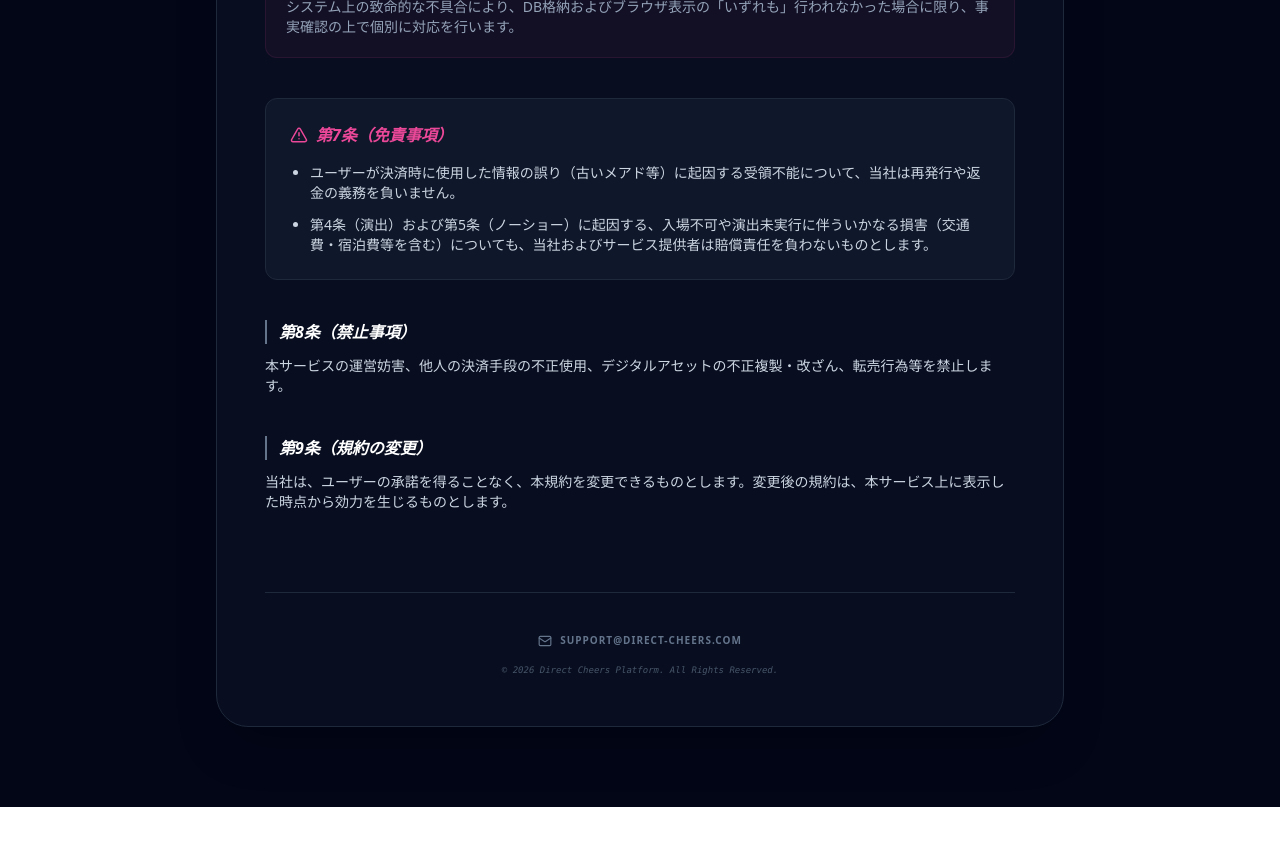
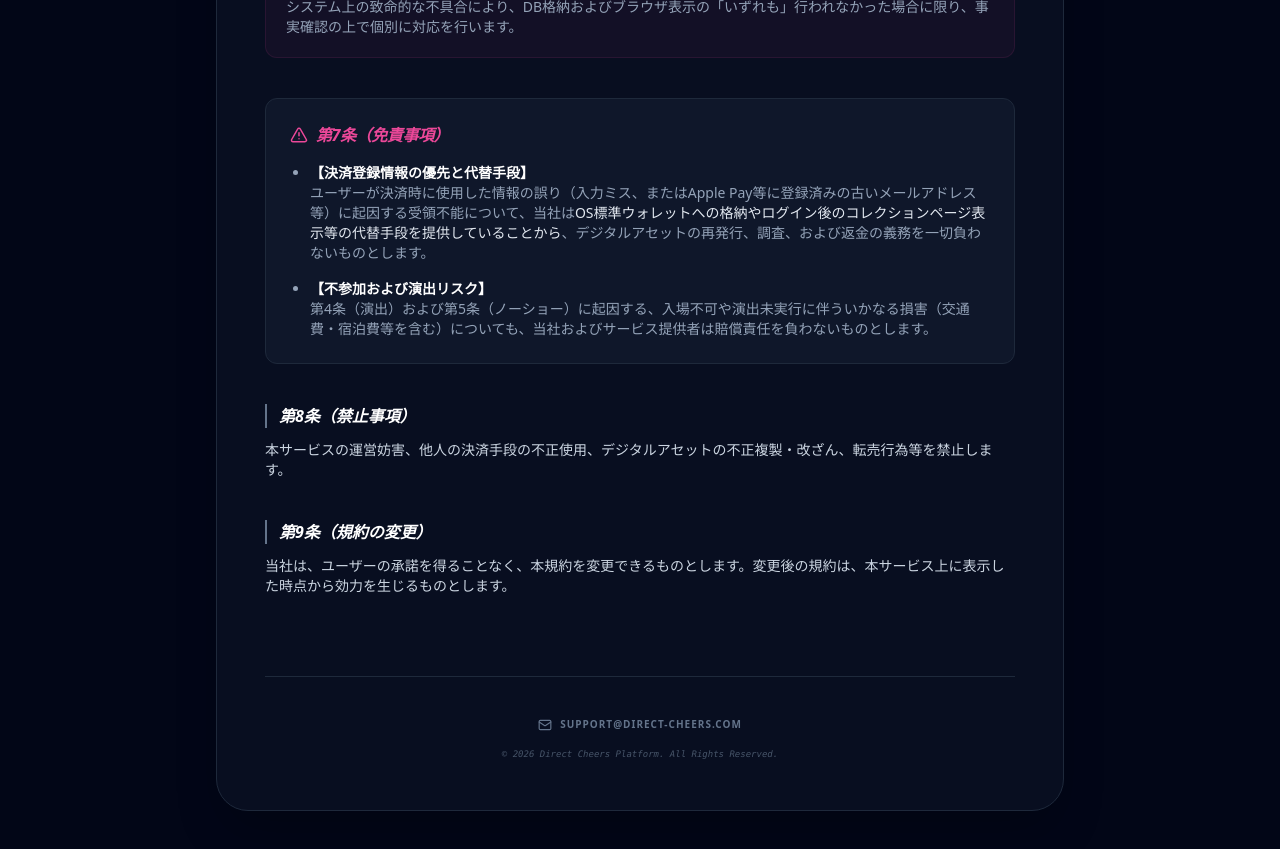
Before and after one commit to spacemindhiro/direct-cheers, a Next.js app: page /terms in a window 1280 px wide. Shown: the part 1140-1989 px from the top of the page. Before the commit the page ends 1947 px from the top, so only its background shows below. Built offline with nearby package versions, Linux system fonts and the light colour scheme.

Commit message:
利用規約更新

```diff
--- a/app/terms/page.tsx
+++ b/app/terms/page.tsx
@@ -59,15 +59,21 @@ export default function TermsPage() {
             </section>
 
             <section className="bg-slate-900 p-6 rounded-xl border border-slate-800">
-              <div className="flex items-center gap-2 mb-4 text-pink-500">
-                <AlertTriangle size={18} />
-                <h2 className="text-base font-bold italic uppercase">第7条（免責事項）</h2>
-              </div>
-              <ul className="list-disc ml-5 space-y-3">
-                <li>ユーザーが決済時に使用した情報の誤り（古いメアド等）に起因する受領不能について、当社は再発行や返金の義務を負いません。</li>
-                <li>第4条（演出）および第5条（ノーショー）に起因する、入場不可や演出未実行に伴ういかなる損害（交通費・宿泊費等を含む）についても、当社およびサービス提供者は賠償責任を負わないものとします。</li>
-              </ul>
-            </section>
+  <div className="flex items-center gap-2 mb-4 text-pink-500">
+    <AlertTriangle size={18} />
+    <h2 className="text-base font-bold italic uppercase tracking-tight">第7条（免責事項）</h2>
+  </div>
+  <ul className="list-disc ml-5 space-y-4 text-slate-400">
+    <li>
+      <span className="text-white font-bold">【決済登録情報の優先と代替手段】</span><br />
+      ユーザーが決済時に使用した情報の誤り（入力ミス、またはApple Pay等に登録済みの古いメールアドレス等）に起因する受領不能について、当社は<span className="text-slate-200">OS標準ウォレットへの格納やログイン後のコレクションページ表示等の代替手段を提供していることから</span>、デジタルアセットの再発行、調査、および返金の義務を一切負わないものとします。
+    </li>
+    <li>
+      <span className="text-white font-bold">【不参加および演出リスク】</span><br />
+      第4条（演出）および第5条（ノーショー）に起因する、入場不可や演出未実行に伴ういかなる損害（交通費・宿泊費等を含む）についても、当社およびサービス提供者は賠償責任を負わないものとします。
+    </li>
+  </ul>
+</section>
 
             <section>
               <h2 className="text-base font-bold text-white mb-3 italic border-l-2 border-slate-500 pl-3">第8条（禁止事項）</h2>
```
